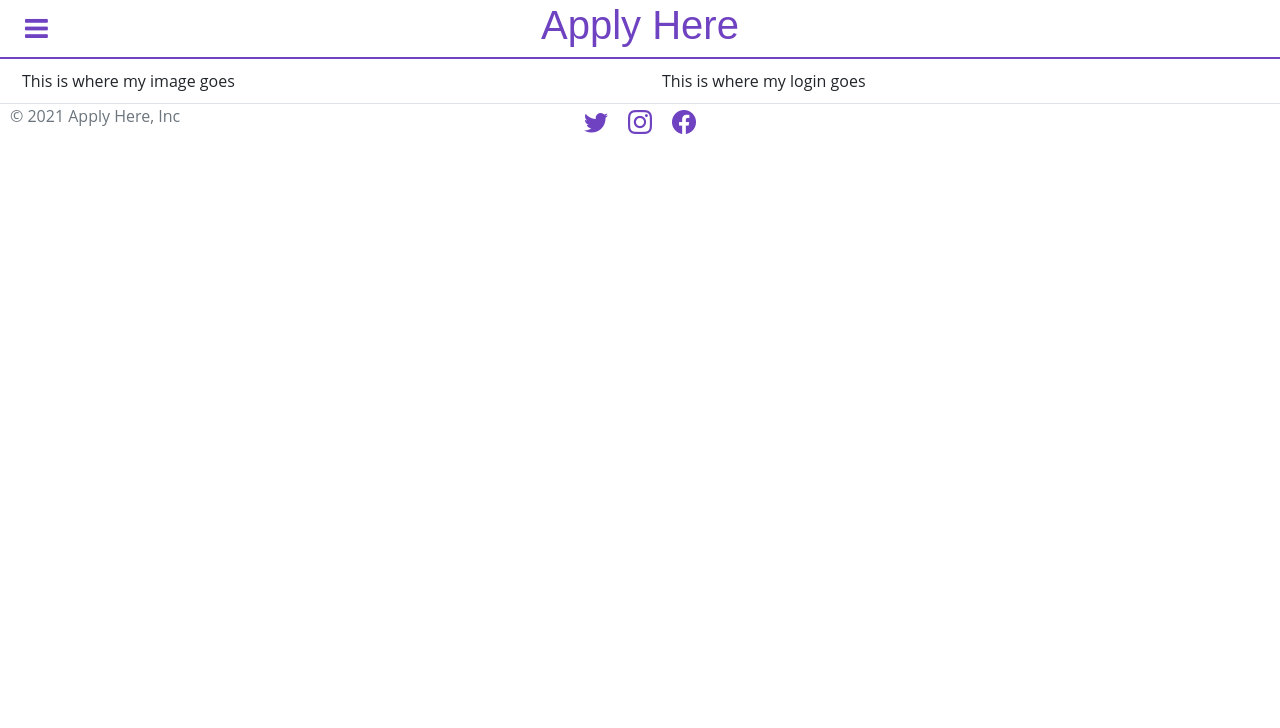
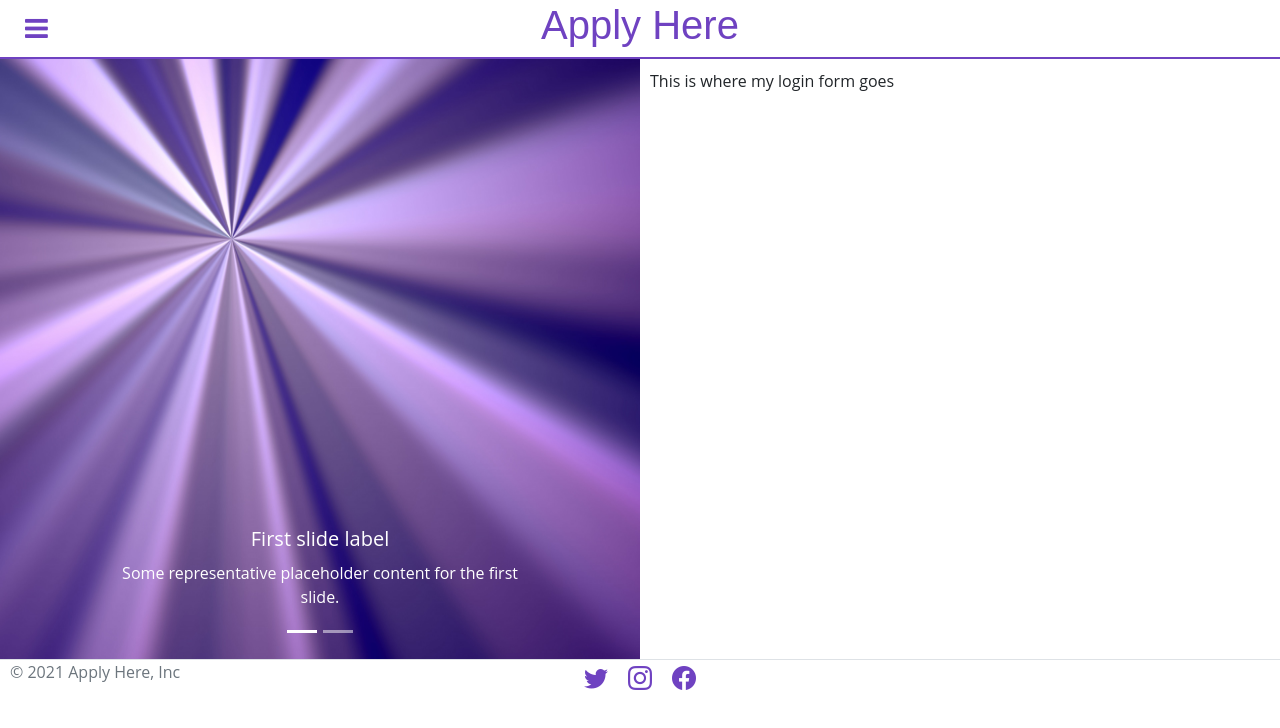
Before and after one commit to shawnconnelly77/ApplyHere, a website: page index.html in a window 1280 px wide. Drawn offline with nearby package versions, Linux system fonts and the light colour scheme; a web font is replaced by a local one.

Commit message:
added carousel

```diff
--- a/css/styles.css
+++ b/css/styles.css
@@ -16,6 +16,7 @@ p {
 
 #dropdownNav {
     position: absolute;
+    z-index: 3;
 }
 
 .bi, .navbar-toggler {
--- a/index.html
+++ b/index.html
@@ -52,15 +52,37 @@
       <!--Home page content-->
       <div class="container-fluid">
         <div class="row">
-          <div class="col">
-            <p>This is where my image goes</p>
+          <div class="col g-0">
+            <div id="carouselExampleCaptions" class="carousel slide carousel-fade" data-bs-ride="carousel">
+              <div class="carousel-indicators">
+                <button type="button" data-bs-target="#carouselExampleCaptions" data-bs-slide-to="0" class="active" aria-current="true" aria-label="Slide 1"></button>
+                <button type="button" data-bs-target="#carouselExampleCaptions" data-bs-slide-to="1" aria-label="Slide 2"></button>
+              </div>
+              <div class="carousel-inner">
+                <div class="carousel-item active" data-bs-interval="6000">
+                  <img src="/img/purple-burst.jpg" class="d-block w-100" alt="purple-burst" style="width:100%; height: 600px;">
+                  <div class="carousel-caption d-none d-md-block">
+                    <h5>First slide label</h5>
+                    <p>Some representative placeholder content for the first slide.</p>
+                  </div>
+                </div>
+                <div class="carousel-item" data-bs-interval="6000">
+                  <img src="/img/purple-cone.jpg" class="d-block w-100" alt="purple-cone" style="width:100%; height: 600px;">
+                  <div class="carousel-caption d-none d-md-block">
+                    <h5>Second slide label</h5>
+                    <p>Some representative placeholder content for the second slide.</p>
+                  </div>
+                </div>
+              </div>
+            </div>
           </div>
-          <div class="col">
-            <p>This is where my login goes</p>
+          <div class="col g-0">
+            <p>This is where my login form goes</p>
           </div>
         </div>
       </div>
 
+      <!--Footer section-->
       <footer class="border-top">
         <div class="row">
           <div class="col-4">
```
Also changed, not shown: img/purple-burst.jpg (added), img/purple-cone.jpg (added).
